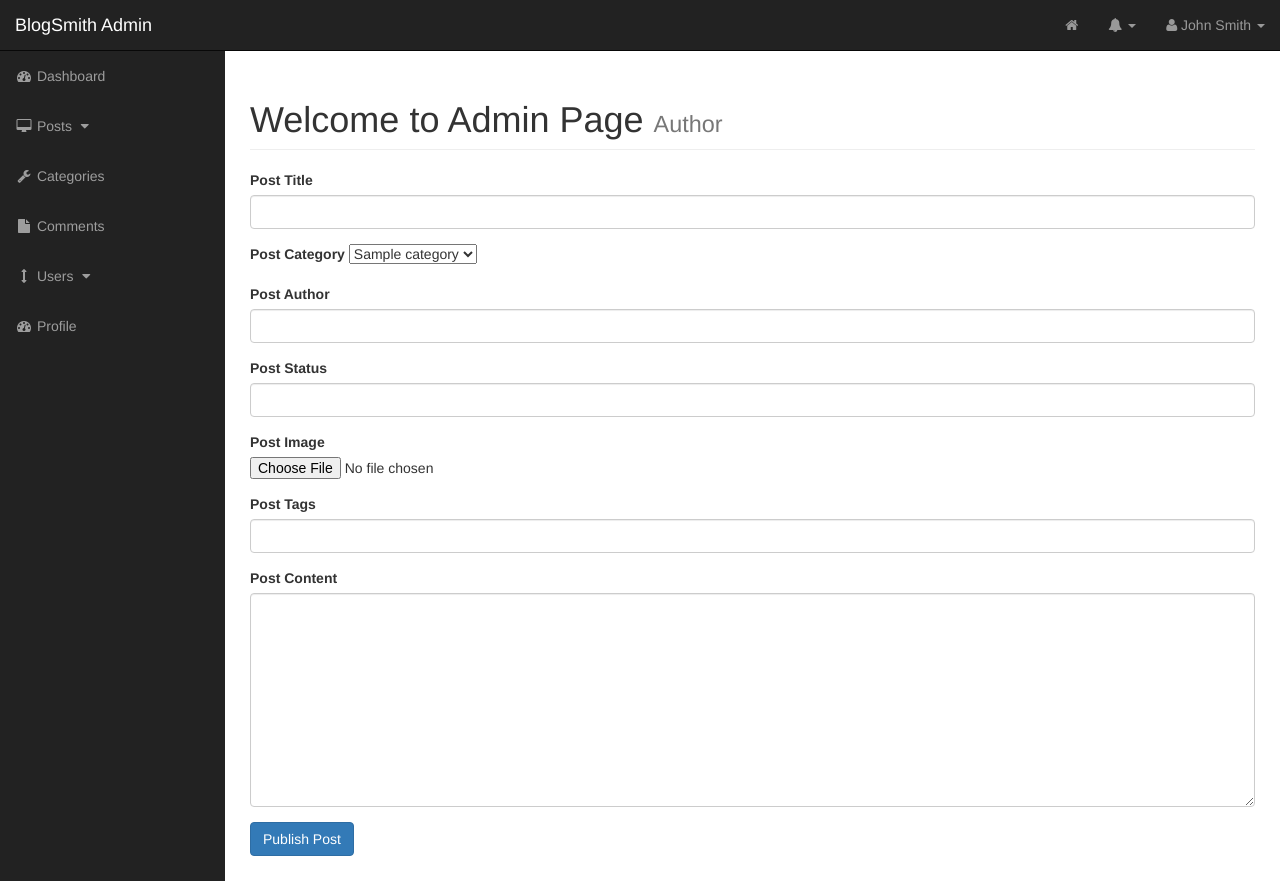
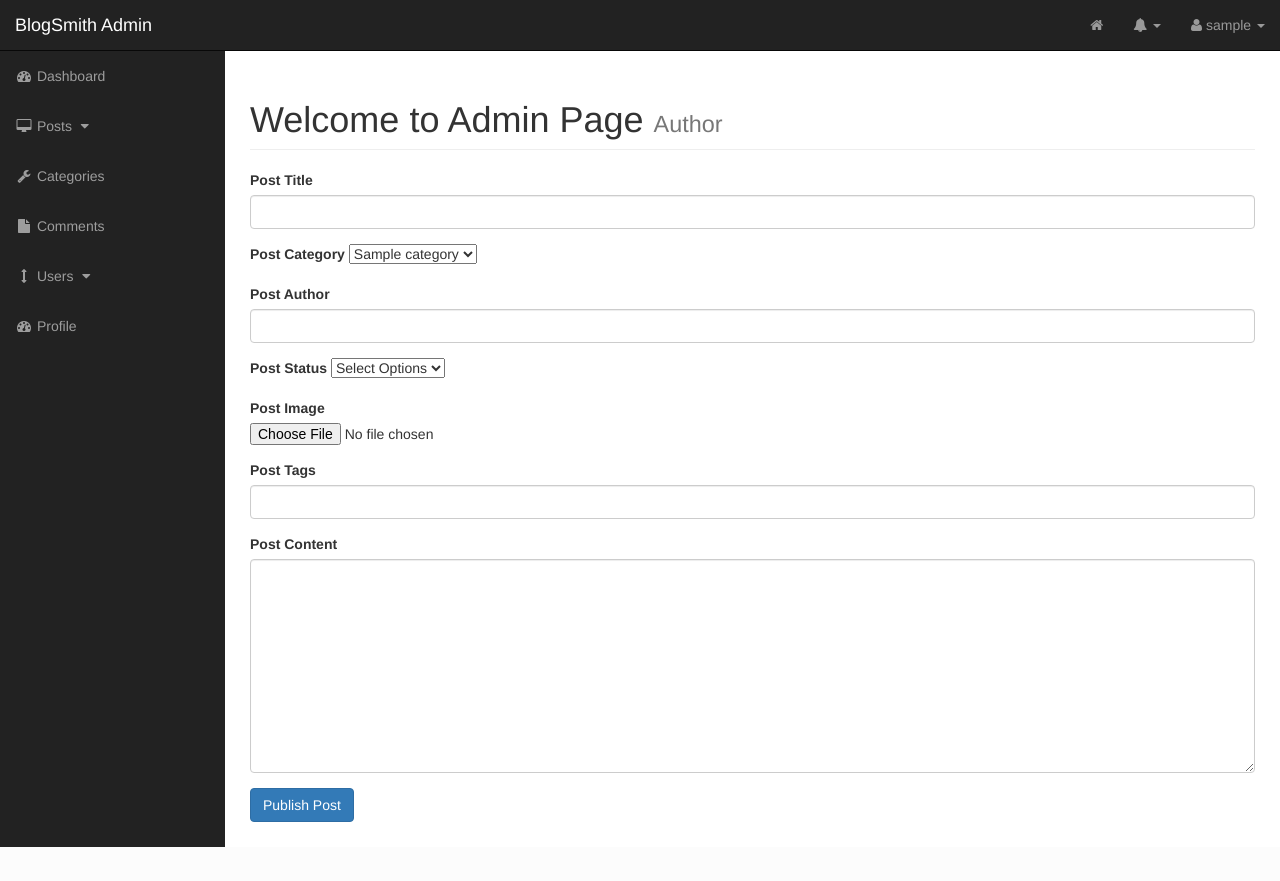
Before and after one commit to benringia/blogsmith, a PHP site: page /admin/posts.php?source=add_post in a window 1280 px wide. After the commit the page ends 847 px from the top, so only its background shows below. Run offline with PHP 8.4, Linux system fonts and the light colour scheme; the visitor is signed in with stand-in values (Sample User, id 1); tables that the repository leaves empty or names only in its code hold one stand-in row (values such as "Sample post"); some libraries are stand-ins or nearby versions.

Commit message:
added extra features #1

```diff
--- a/admin/includes/add_posts.php
+++ b/admin/includes/add_posts.php
@@ -25,6 +25,8 @@
 
        checkQuery($createPostQuery);
 
+       $getId = mysqli_insert_id($dbConnect);
+       echo "<p class='bg-success font-weight-bold'>Post Created <br><a class='' href='../post.php?p_id=$getId'>View Changes</a> or <a class='' href='posts.php'>Edit More Post</a></p>";
     }
 ?>
 
@@ -62,7 +64,11 @@
 
     <div class="form-group">
         <label for="post_status">Post Status</label>
-        <input type="text" class="form-control" name="post_status">
+        <select name="post_status" id="">
+            <option value="draft">Select Options</option>
+            <option value="PUBLISHED">PUBLISHED</option>
+            <option value="DRAFT">DRAFT</option>
+        </select>
     </div>
 
     <div class="form-group">
--- a/admin/includes/admin_navigation.php
+++ b/admin/includes/admin_navigation.php
@@ -101,7 +101,15 @@
                     </ul>
                 </li>
                 <li class="dropdown">
-                    <a href="#" class="dropdown-toggle" data-toggle="dropdown"><i class="fa fa-user"></i> John Smith <b class="caret"></b></a>
+                    <a href="#" class="dropdown-toggle" data-toggle="dropdown"><i class="fa fa-user"></i>
+                        <?php
+                            if(isset($_SESSION['username'])) {
+                                echo $_SESSION['username'];
+                            }
+                        ?>
+                        <b class="caret"></b>
+                    </a>
+
                     <ul class="dropdown-menu">
                         <li>
                             <a href="profile.php"><i class="fa fa-fw fa-user"></i> Profile</a>
--- a/admin/includes/edit_post.php
+++ b/admin/includes/edit_post.php
@@ -55,7 +55,7 @@
             $update_post = mysqli_query($dbConnect,$query);
             checkQuery($update_post);
 
-            // echo "<p class='bg-success font-weight-bold'>Post Updated. <br><a class='' href='../post.php?p_id=$getId'>View Changes</a> or <a class='' href='post.php'>Edit More Post</a></p>";
+            echo "<p class='bg-success font-weight-bold'>Post Updated. <br><a class='' href='./post.php?p_id=$getId'>View Changes</a> or <a class='' href='posts.php'>Edit More Post</a></p>";
         }
 
 ?>
--- a/admin/includes/view_all_posts.php
+++ b/admin/includes/view_all_posts.php
@@ -42,7 +42,7 @@ if(isset($_POST['checkBoxArray'])) {
     </div>
     <div class="col-xs-4">
         <input type="submit" name="submit" class="btn btn-success" value="Apply">
-        <a class="btn btn-primary" href="add_post.php">Add New</a>
+        <a class="btn btn-primary" href="posts.php?source=add_post">Add New</a>
     </div>
 
         <thead>
@@ -57,7 +57,7 @@ if(isset($_POST['checkBoxArray'])) {
                 <th>Tags</th>
                 <th>Comments</th>
                 <th>Date</th>
-                <th colspan="2" class="text-center">Action</th>
+                <th colspan="3" class="text-center">Actions</th>
             </tr>
         </thead>
         <tbody>
@@ -101,6 +101,7 @@ if(isset($_POST['checkBoxArray'])) {
                 echo "<td>{$postTags}</td>";
                 echo "<td>{$postComments}</td>";
                 echo "<td>{$postDate}</td>";
+                echo "<td><a href='../post.php?p_id={$postId}'>View</a></td>";
                 echo "<td><a href='posts.php?source=edit_post&p_id={$postId}'>Edit</a></td>";
                 echo "<td><a href='posts.php?delete={$postId}'>Delete</a></td>";
                 echo "</tr>";
```
Also changed, not shown: post.php (+10 -6 lines), admin/images/wood.jpeg (added).
